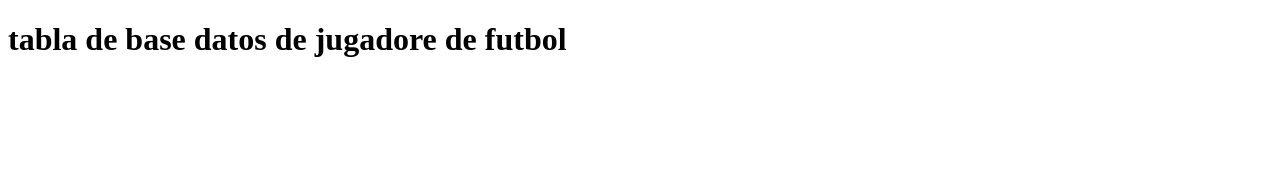
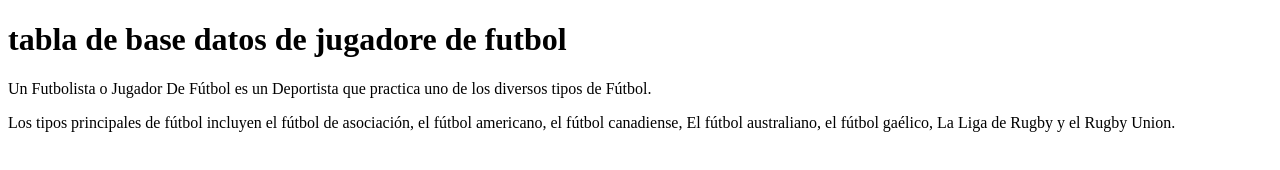
Before and after one commit to peterparkur2112/html, a plain HTML site: page index.html in a window 1280 px wide. Drawn offline with Linux system fonts and the light colour scheme.

Commit message:
agregue un parrafo sobre definicion de futbolista o jugador de futbol

```diff
--- a/index.html
+++ b/index.html
@@ -13,6 +13,9 @@
 </head>
 <body>
     <h1>tabla de base datos de jugadore de futbol</h1>
+    <p>Un Futbolista o Jugador De Fútbol es un Deportista que practica uno de los diversos tipos de Fútbol. </p><tr>
+        <p>Los tipos principales de fútbol incluyen el fútbol de asociación, el fútbol americano, el fútbol canadiense, El fútbol australiano, el fútbol gaélico, La Liga de Rugby y el Rugby Union.</p>
+
 
 </body>
 </html>
```
